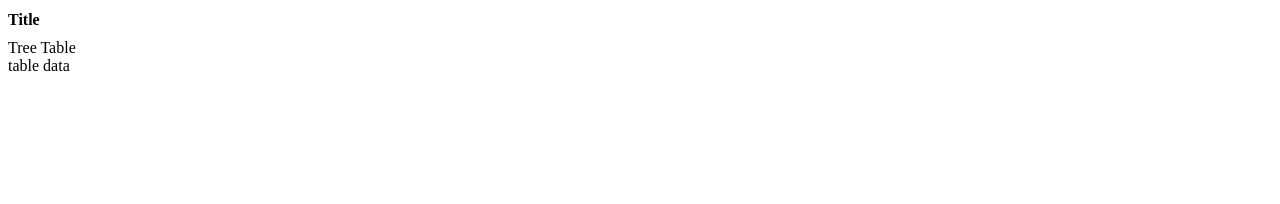
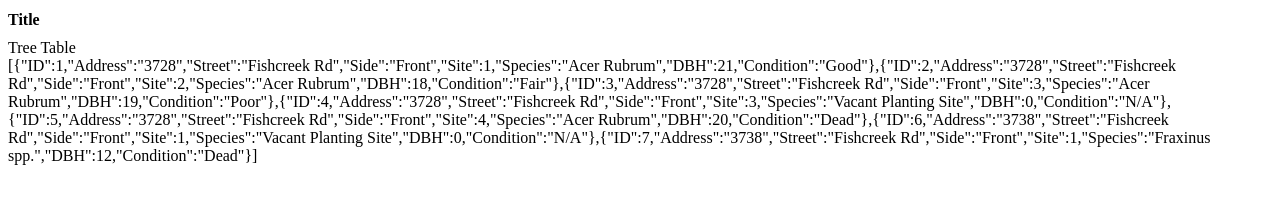
Before and after one commit to ekakerman/dt-table, a website: page client/index.html in a window 1280 px wide. Drawn offline with nearby package versions, Linux system fonts and the light colour scheme; some packages are replaced by stand-ins of ours.

Commit message:
add dummy data

```diff
--- a/client/table.html
+++ b/client/table.html
@@ -1,4 +1,4 @@
 <div>
   <div>Tree Table</div>
-  <div>{{value}}</div>
+  <div>{{data}}</div>
 </div>
--- a/client/table.js
+++ b/client/table.js
@@ -1,6 +1,77 @@
 angular.module('app.table', [])
   .controller('tableCtrl', function($scope) {
 
-    $scope.value = 'table data';
+    $scope.data = [
+      {
+        ID: 1,
+        Address: '3728',
+        Street: 'Fishcreek Rd',
+        Side: 'Front',
+        Site: 1,
+        Species: 'Acer Rubrum',
+        DBH: 21,
+        Condition: 'Good'
+      },
+      {
+        ID: 2,
+        Address: '3728',
+        Street: 'Fishcreek Rd',
+        Side: 'Front',
+        Site: 2,
+        Species: 'Acer Rubrum',
+        DBH: 18,
+        Condition: 'Fair'
+      },
+      {
+        ID: 3,
+        Address: '3728',
+        Street: 'Fishcreek Rd',
+        Side: 'Front',
+        Site: 3,
+        Species: 'Acer Rubrum',
+        DBH: 19,
+        Condition: 'Poor'
+      },
+      {
+        ID: 4,
+        Address: '3728',
+        Street: 'Fishcreek Rd',
+        Side: 'Front',
+        Site: 3,
+        Species: 'Vacant Planting Site',
+        DBH: 0,
+        Condition: 'N/A'
+      },
+      {
+        ID: 5,
+        Address: '3728',
+        Street: 'Fishcreek Rd',
+        Side: 'Front',
+        Site: 4,
+        Species: 'Acer Rubrum',
+        DBH: 20,
+        Condition: 'Dead'
+      },
+      {
+        ID: 6,
+        Address: '3738',
+        Street: 'Fishcreek Rd',
+        Side: 'Front',
+        Site: 1,
+        Species: 'Vacant Planting Site',
+        DBH: 0,
+        Condition: 'N/A'
+      },
+      {
+        ID: 7,
+        Address: '3738',
+        Street: 'Fishcreek Rd',
+        Side: 'Front',
+        Site: 1,
+        Species: 'Fraxinus spp.',
+        DBH: 12,
+        Condition: 'Dead'
+      }
+    ];
 
   });
```
